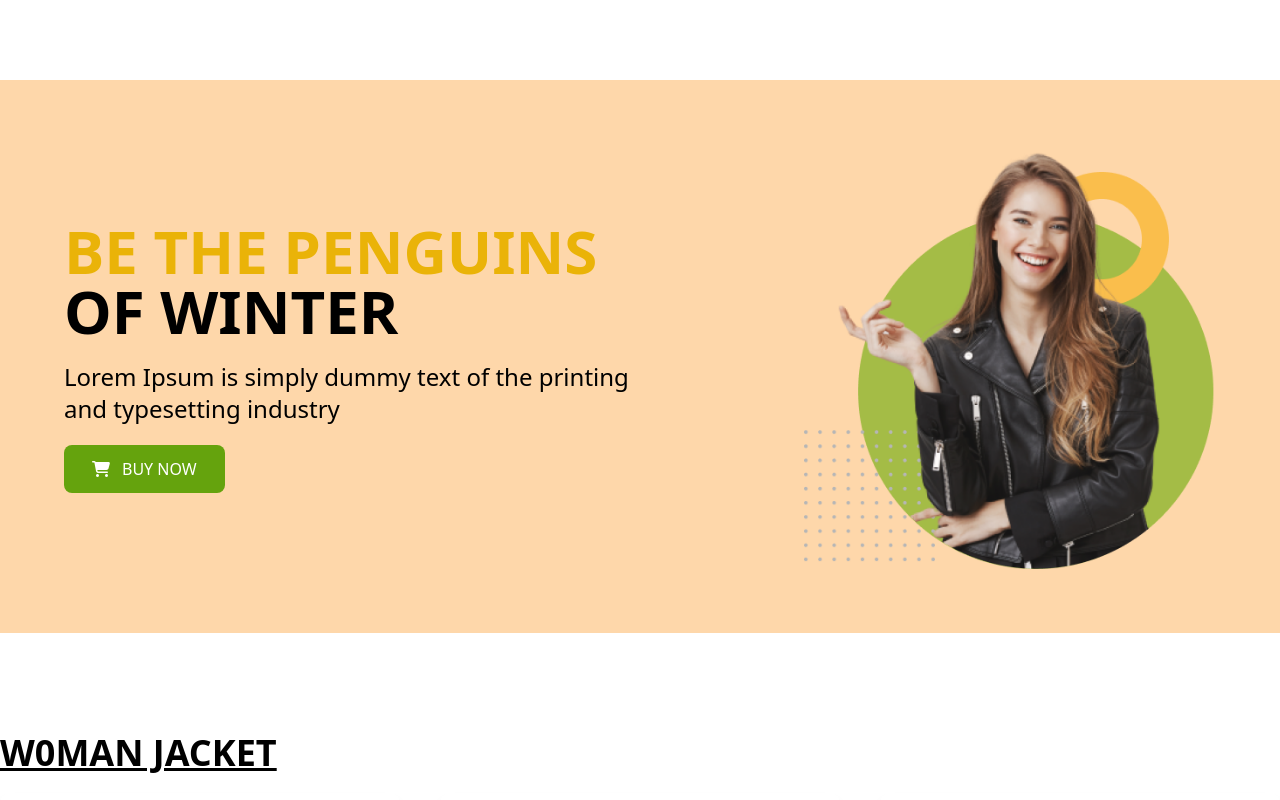
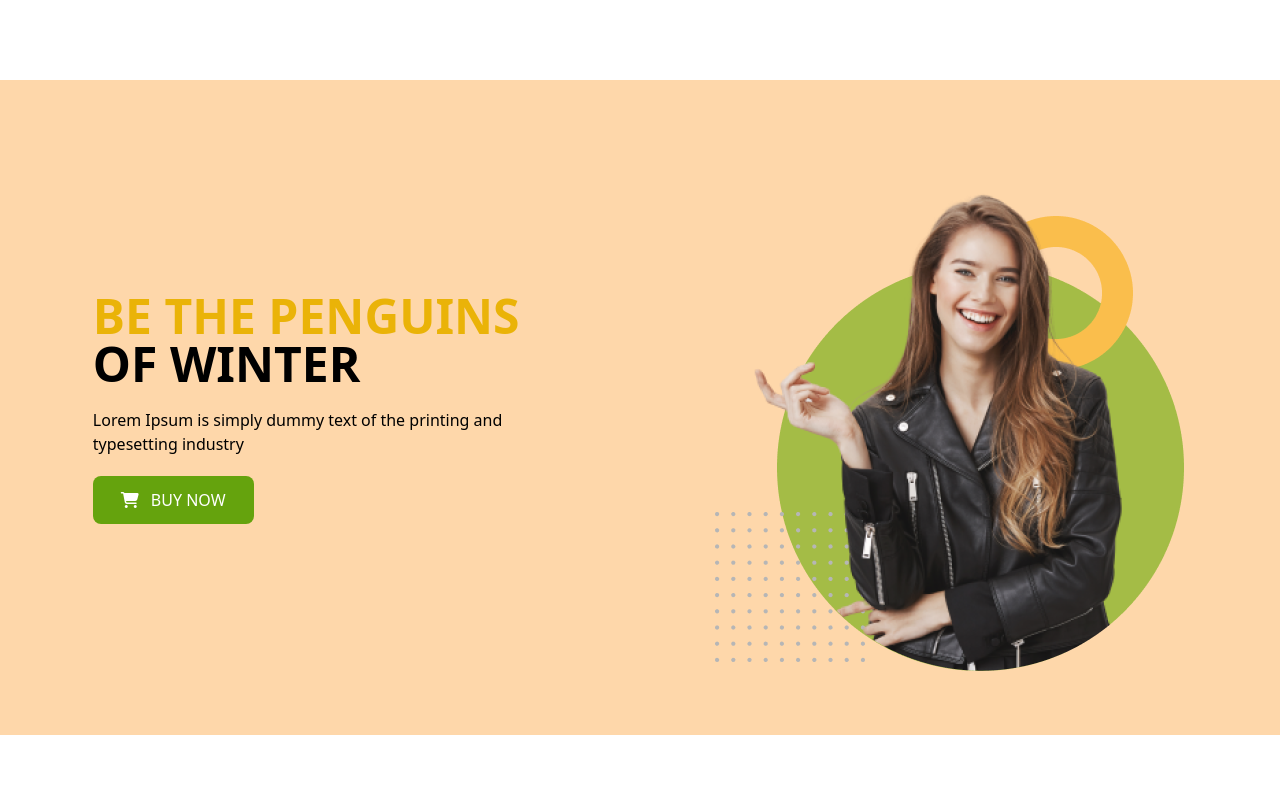
Before and after one commit to sakibhossainwd/Penguin-of-Winter, a plain HTML site: page index.html in a window 1280 px wide. Shown: the top 800 px of the page. Drawn offline with nearby package versions, Linux system fonts and the light colour scheme; files whose address does not match are found by name.

Commit message:
font size changed

```diff
--- a/index.html
+++ b/index.html
@@ -16,17 +16,17 @@
       <div class="cover sm:flex mx-auto items-center justify-around my-20 p-16 bg-orange-200">
         <div class="description flex items-center gap-5">
           <div class="content space-y-5">
-            <h1 class="uppercase sm:text-6xl text-2xlxl font-bold">
+            <h1 class="uppercase lg:text-5xl md:text-3xl sm:text-3xl text-4xl font-bold">
               <span class="text-yellow-500">Be the penguins</span>
               <br>
               <span>of winter</span>
             </h1>
-            <p class="sm:text-2xl  w-4/5">Lorem Ipsum is simply dummy text of the printing and typesetting industry</p>
+            <p class="ld:text-2xl md:text-1xl text-.5xl w-4/5">Lorem Ipsum is simply dummy text of the printing and typesetting industry</p>
             <button class="uppercase bg-lime-600 rounded-lg sm:px-7 px-3 sm:py-3 py-2 text-white"><i class="fa-solid fa-cart-shopping pr-3"></i>buy now</button>
           </div>
         </div>
         <div class="cover-img">
-          <img class="sm:w-full" src="./penguin-fashion-main/images/model.png" alt="">
+          <img class="sm:w-full mt-10" src="./penguin-fashion-main/images/model.png" alt="">
         </div>
       </div>
     </section>
@@ -157,6 +157,6 @@
        </div>
 
     </div>
-  </sectio>
+  </section>
 </body>
 </html>
```
